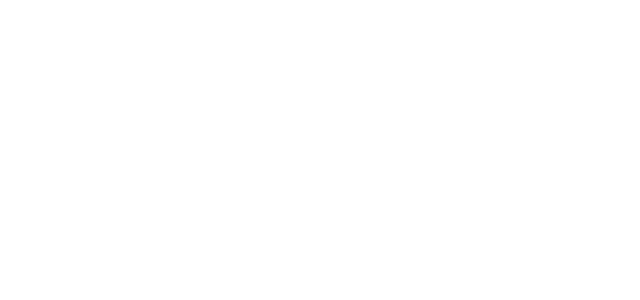
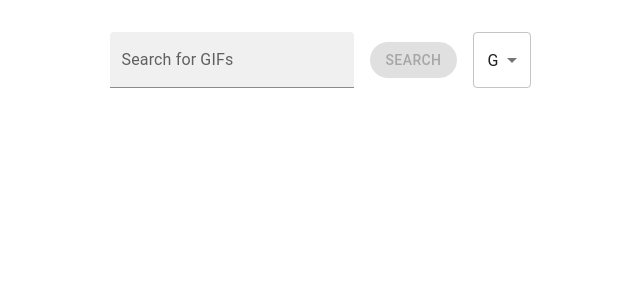
Before and after one commit to anujjoshi63/j3c-challenge, a Next.js app: page / in a window 1280 px wide. Shown: the top 300 px of the page, without its empty margins (320-960 px from the left). Built offline with nearby package versions, Linux system fonts and the light colour scheme.

Commit message:
complete functionality

```diff
--- a/src/app/page.module.css
+++ b/src/app/page.module.css
@@ -1,10 +1,10 @@
 .main {
 	display: flex;
 	justify-content: center;
-	align-items: center;
 	margin: auto;
 	height: 100vh;
-  color: #fafafa;
+	gap: 1rem;
+	padding: 1rem;
 	width: 80%;
 }
 
--- a/src/app/page.tsx
+++ b/src/app/page.tsx
@@ -1,9 +1,10 @@
+import SearchBarWithButton from '@/components/SearchBarWithButton';
 import styles from './page.module.css';
 
 export default function Home() {
 	return (
-		<main className={styles.main}>
-			<h1>hey</h1>
-		</main>
+		<div className={styles.main}>
+			<SearchBarWithButton />
+		</div>
 	);
 }
--- /dev/null
+++ b/src/components/SearchBarWithButton.module.css
@@ -0,0 +1,33 @@
+.searchBar {
+	display: flex;
+	justify-content: center;
+	align-items: center;
+	margin: auto;
+	gap: 1rem;
+	padding: 1rem;
+}
+
+.gifsContainer {
+	/* grid with 3 columns */
+	display: grid;
+	grid-template-columns: repeat(3, 1fr);
+	gap: 1rem;
+	padding: 1rem;
+	justify-content: center;
+	align-items: center;
+	margin: auto;
+	width: 80%;
+}
+
+.textField {
+	flex: 1;
+	min-width: fit-content;
+}
+
+.gif {
+	max-width: 200px;
+	aspect-ratio: 4 / 3;
+	object-fit: cover;
+	border-radius: 8px;
+	border: 3px solid #999;
+}
--- /dev/null
+++ b/src/components/SearchBarWithButton.tsx
@@ -0,0 +1,115 @@
+'use client';
+import { Button, MenuItem, Select, TextField } from '@mui/material';
+import React, { useState } from 'react';
+import styles from './SearchBarWithButton.module.css';
+type Gif = {
+	id: string;
+	images: { original: { url: string } };
+};
+type FilterType = 'g' | 'pg' | 'pg-13' | 'r';
+const LIMIT = 9;
+
+const getGifsFromGiphy = async (
+	query: string,
+	offset: number,
+	setGifs: Function,
+	filter: FilterType = 'g',
+	reset: boolean = false
+) => {
+	const url = `/api/gifs?query=${query}&offset=${offset}&limit=${LIMIT}&rating=${filter}`;
+	try {
+		const response = await fetch(url);
+		const gifsData = await response.json();
+		console.log(gifsData);
+		if (reset) setGifs(gifsData.gifs);
+		else if (offset === 0) setGifs(gifsData.gifs);
+		else setGifs((old: Gif[]) => [...old, ...gifsData.gifs]);
+	} catch (e) {
+		alert('Error fetching data');
+	}
+};
+export default function SearchBarWithButton() {
+	const [query, setQuery] = useState('');
+	const [gifs, setGifs] = useState<{ id: string; url: string }[]>([]);
+	const [offset, setOffset] = useState(0);
+	const [filter, setFilter] = useState<'g' | 'pg' | 'pg-13' | 'r'>('g');
+	return (
+		<div>
+			<div className={styles.searchBar}>
+				<TextField
+					id="outlined-basic"
+					label="Search for GIFs"
+					variant="filled"
+					type="search"
+					value={query}
+					onChange={e => {
+						setQuery(e.target.value);
+						setGifs([]);
+					}}
+					className={styles.textField}
+				/>
+				<Button
+					disabled={query === ''}
+					variant="contained"
+					sx={{ borderRadius: 20 }}
+					onClick={async () => {
+						setGifs([]);
+						await getGifsFromGiphy(query, offset, setGifs, filter);
+					}}
+				>
+					Search
+				</Button>
+				<Select
+					value={filter}
+					label="Filter"
+					onChange={async e => {
+						setFilter(e.target.value.toLowerCase() as FilterType);
+						await getGifsFromGiphy(query, 0, setGifs, filter, true);
+					}}
+				>
+					{['G', 'PG', 'PG-13', 'R'].map(rating => (
+						<MenuItem key={rating} value={rating.toLowerCase()}>
+							{rating}
+						</MenuItem>
+					))}
+				</Select>
+			</div>
+			<div></div>
+			<div className={styles.gifsContainer}>
+				{gifs.map(gif => (
+					<img
+						key={gif.id}
+						src={gif.url}
+						alt={gif.id}
+						className={styles.gif}
+					/>
+				))}
+			</div>
+			{gifs.length > 0 && (
+				<div
+					style={{
+						width: '100%',
+						display: 'flex',
+						justifyContent: 'center',
+						alignItems: 'center'
+					}}
+				>
+					<Button
+						variant="contained"
+						sx={{ marginY: 3 }}
+						onClick={async () => {
+							await getGifsFromGiphy(
+								query,
+								offset + LIMIT,
+								setGifs
+							);
+							setOffset(old => old + LIMIT);
+						}}
+					>
+						Show more
+					</Button>
+				</div>
+			)}
+		</div>
+	);
+}
```
